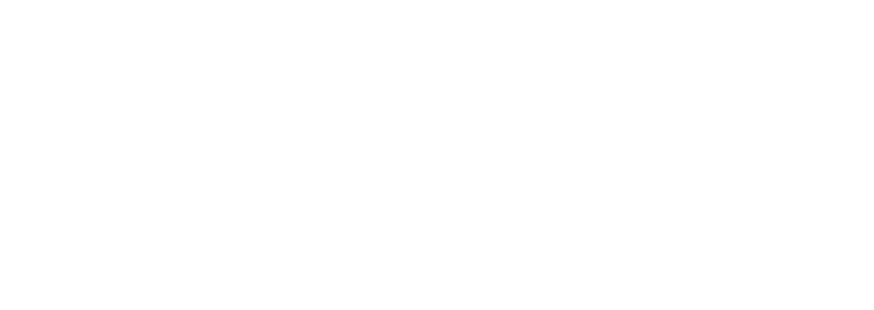
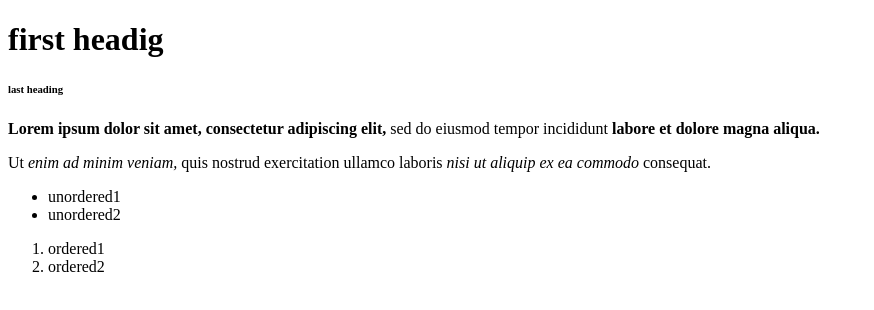
Before and after one commit to musimarcin/odinproject, a plain HTML site: page html-boilerplate/index.html in a window 1280 px wide. Shown: the whole page, without its empty margins (0-874 px from the left). Drawn offline with Linux system fonts and the light colour scheme.

Commit message:
Adding lessons on paragraphs, text formatting and lists

```diff
--- a/html-boilerplate/index.html
+++ b/html-boilerplate/index.html
@@ -8,6 +8,24 @@
     <title>Website for Odin Project</title>
 </head>
 <body>
+<h1>first headig</h1>
+<h6>last heading</h6>
+
+<p><b>Lorem ipsum dolor sit amet, consectetur adipiscing elit,</b> sed do eiusmod tempor
+    incididunt <strong>labore et dolore magna aliqua.</strong> </p>
+<!--shortcut for comments: ctrl+/-->
+<p>Ut <i>enim ad minim veniam, </i>quis nostrud exercitation ullamco laboris
+    <em>nisi ut aliquip ex ea commodo </em>consequat.</p>
+
+<ul>
+    <li>unordered1</li>
+    <li>unordered2</li>
+</ul>
+<ol>
+    <li>ordered1</li>
+    <li>ordered2</li>
+</ol>
+
 
 </body>
 </html>
```
